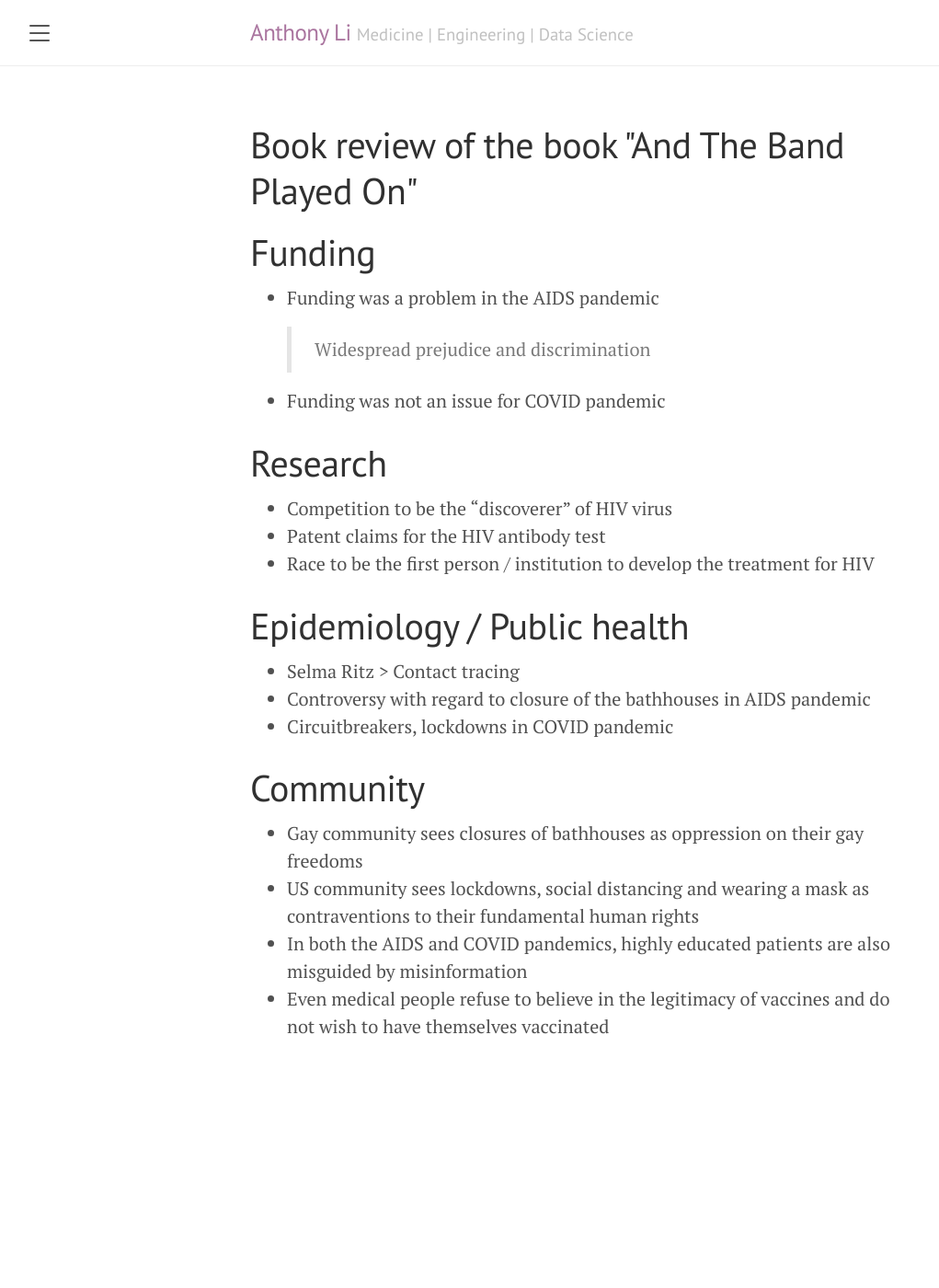
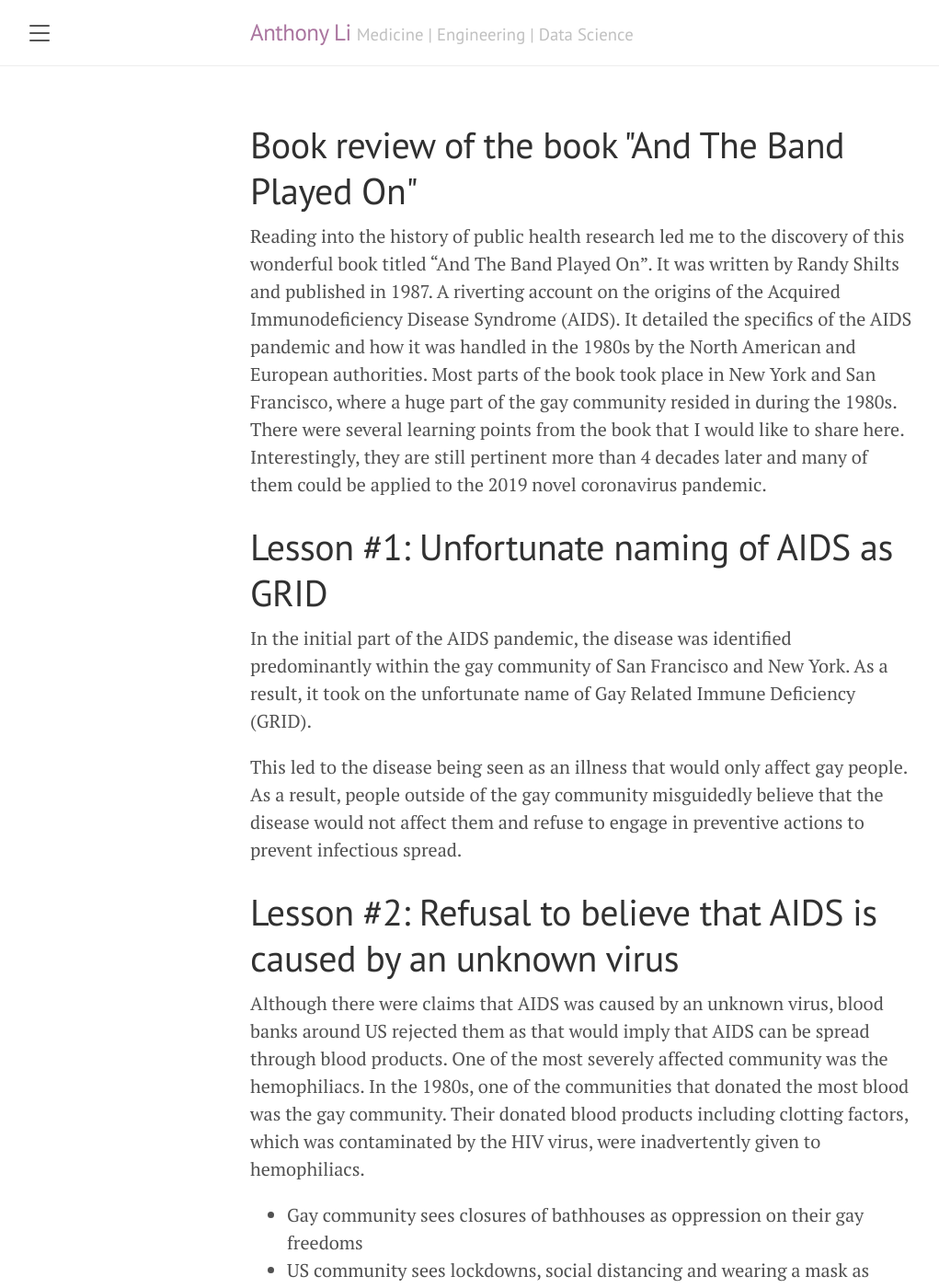
Before and after one commit to llja0112/llja0112.github.io, a Jekyll site: the page built from drafts/2020-12-04-and-the-band-played-on.md, in a window 1280 px wide and 1400 px high. Shown: the whole window at 92% size, without its empty margins (8-1029 px from the left). Built offline with Jekyll 4.4.1, drawn with Linux system fonts in a browser that asks for light colours; some of the changed text lies outside the part shown.

Commit message:
New edits to the and the band played on blogpost

```diff
--- a/drafts/2020-12-04-and-the-band-played-on.md
+++ b/drafts/2020-12-04-and-the-band-played-on.md
@@ -3,13 +3,34 @@ layout: post
 title: Book review of the book "And The Band Played On"
 ---
 
+Reading into the history of public health research led me to the discovery of this wonderful book titled "And The Band Played On". It was written by Randy Shilts and published in 1987. A riverting account on the origins of the Acquired Immunodeficiency Disease Syndrome (AIDS). It detailed the specifics of the AIDS pandemic and how it was handled in the 1980s by the North American and European authorities. Most parts of the book took place in New York and San Francisco, where a huge part of the gay community resided in during the 1980s. There were several learning points from the book that I would like to share here. Interestingly, they are still pertinent more than 4 decades later and many of them could be applied to the 2019 novel coronavirus pandemic.
+
+
+# Lesson #1: Unfortunate naming of AIDS as GRID
+
+In the initial part of the AIDS pandemic, the disease was identified predominantly within the gay community of San Francisco and New York. As a result, it took on the unfortunate name of Gay Related Immune Deficiency (GRID).
+
+This led to the disease being seen as an illness that would only affect gay people. As a result, people outside of the gay community misguidedly believe that the disease would not affect them and refuse to engage in preventive actions to prevent infectious spread.
+
+# Lesson #2: Refusal to believe that AIDS is caused by an unknown virus
+
+Although there were claims that AIDS was caused by an unknown virus, blood banks around US rejected them as that would imply that AIDS can be spread through blood products.  One of the most severely affected community was the hemophiliacs. In the 1980s, one of the communities that donated the most blood was the gay community. Their donated blood products including clotting factors, which was contaminated by the HIV virus, were inadvertently given to hemophiliacs.
+
+
+- Gay community sees closures of bathhouses as oppression on their gay freedoms
+- US community sees lockdowns, social distancing and wearing a mask as contraventions to their fundamental human rights
+- In both the AIDS and COVID pandemics, highly educated patients are also misguided by misinformation
+- Even medical people refuse to believe in the legitimacy of vaccines and do not wish to have themselves vaccinated
+
 # Funding
+
+One of the biggest problems in the AIDS pandemic was funding. As a result of the sterotype
 - Funding was a problem in the AIDS pandemic
-> Widespread prejudice and discrimination
+- Widespread prejudice and discrimination of the gay community made it difficult for the gay community to garner sufficient
 - Funding was not an issue for COVID pandemic
 
 # Research
-- Competition to be the "discoverer" of HIV virus
+- The politics and competition within the research Competition to be the "discoverer" of HIV virus was a centerpiece to the problems they face as a community
 - Patent claims for the HIV antibody test
 - Race to be the first person / institution to develop the treatment for HIV
 
@@ -17,9 +38,3 @@ title: Book review of the book "And The Band Played On"
 - Selma Ritz > Contact tracing
 - Controversy with regard to closure of the bathhouses in AIDS pandemic
 - Circuitbreakers, lockdowns in COVID pandemic
-
-# Community
-- Gay community sees closures of bathhouses as oppression on their gay freedoms
-- US community sees lockdowns, social distancing and wearing a mask as contraventions to their fundamental human rights
-- In both the AIDS and COVID pandemics, highly educated patients are also misguided by misinformation
-- Even medical people refuse to believe in the legitimacy of vaccines and do not wish to have themselves vaccinated
```
Also changed, not shown: drafts/2020-12-25-reproduction_number.md (deleted, +0 -40 lines).
